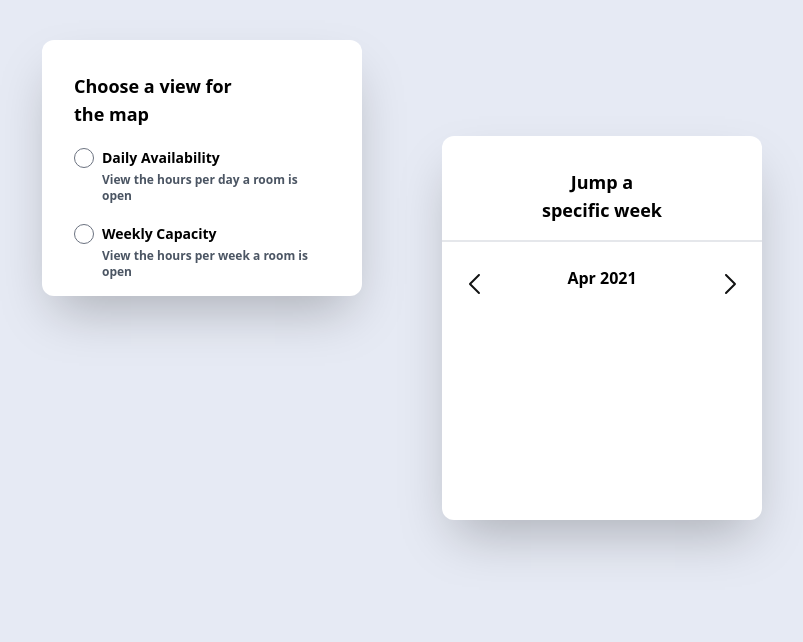
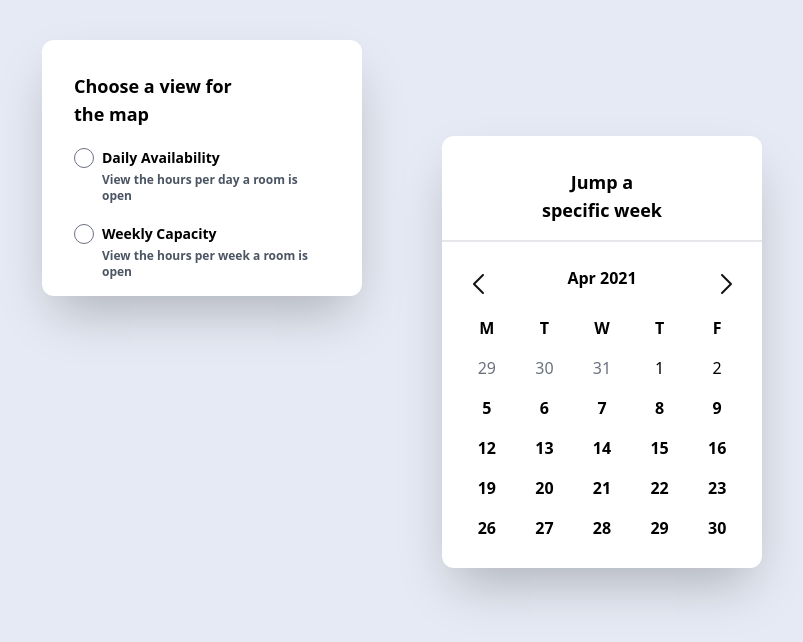
Before and after one commit to nasir-001/100-components, a Vue app: page /layout25 in a window 1280 px wide. Shown: the top 642 px of the page, without its empty margins (238-1041 px from the left). Built offline with nearby package versions, Linux system fonts and the light colour scheme; the HTML template or start-up script is replaced by a standard one.

Commit message:
finish the second card

```diff
--- a/src/views/Layout25.vue
+++ b/src/views/Layout25.vue
@@ -28,12 +28,12 @@
           </div>
         </div>
       </div>
-      <div class="bg-white w-80 h-96 mt-24 mx-10 rounded-xl shadow-2xl">
+      <div class="bg-white w-80 h-108 mt-24 mx-10 rounded-xl shadow-2xl">
         <div class="pt-8 mx-24 font-semibold text-center text-lg">
           Jump a specific week
         </div>
         <div class="border border-gray-200 mt-4"></div>
-        <div class="flex justify-evenly mt-6 mx-4">
+        <div class="flex justify-evenly mt-6 mx-5">
           <div class="text-base font-semibold w-1/3">
             <svg class="w-8 h-8 fill-current font-bold mt-0.5 float-left" enable-background="new 0 0 32 32"  id="Слой_1" version="1.1" viewBox="0 0 32 32"  xml:space="preserve" xmlns="http://www.w3.org/2000/svg" xmlns:xlink="http://www.w3.org/1999/xlink"><path clip-rule="evenodd" d="M11.262,16.714l9.002,8.999  c0.395,0.394,1.035,0.394,1.431,0c0.395-0.394,0.395-1.034,0-1.428L13.407,16l8.287-8.285c0.395-0.394,0.395-1.034,0-1.429  c-0.395-0.394-1.036-0.394-1.431,0l-9.002,8.999C10.872,15.675,10.872,16.325,11.262,16.714z" fill="#121313" fill-rule="evenodd" id="Chevron_Right"/></svg>
           </div>
@@ -42,6 +42,108 @@
           </div>
           <div class="text-base font-semibold w-1/3">
             <svg class="w-8 h-8 fill-current font-bold mt-0.5 float-right" enable-background="new 0 0 32 32"  id="Слой_1" version="1.1" viewBox="0 0 32 32"  xml:space="preserve" xmlns="http://www.w3.org/2000/svg" xmlns:xlink="http://www.w3.org/1999/xlink"><path clip-rule="evenodd" d="M21.698,15.286l-9.002-8.999  c-0.395-0.394-1.035-0.394-1.431,0c-0.395,0.394-0.395,1.034,0,1.428L19.553,16l-8.287,8.285c-0.395,0.394-0.395,1.034,0,1.429  c0.395,0.394,1.036,0.394,1.431,0l9.002-8.999C22.088,16.325,22.088,15.675,21.698,15.286z" fill="#121313" fill-rule="evenodd" id="Chevron_Right"/></svg>
+          </div>
+        </div>
+        <div class="flex justify-evenly text-center mt-4 mx-4">
+          <div class="w-1/5 text-base font-semibold">
+            M
+          </div>
+          <div class="w-1/5 text-base font-semibold">
+            T
+          </div>
+          <div class="w-1/5 text-base font-semibold">
+            W
+          </div>
+          <div class="w-1/5 text-base font-semibold">
+            T
+          </div>
+          <div class="w-1/5 text-base font-semibold">
+            F
+          </div>
+        </div>
+        <div class="flex justify-evenly text-center mt-4 mx-4">
+          <div class="w-1/5 text-base text-gray-500">
+            29
+          </div>
+          <div class="w-1/5 text-base text-gray-500">
+            30
+          </div>
+          <div class="w-1/5 text-base text-gray-500">
+            31
+          </div>
+          <div class="w-1/5 text-base">
+            1
+          </div>
+          <div class="w-1/5 text-base">
+            2
+          </div>
+        </div>
+        <div class="flex justify-evenly text-center mt-4 mx-4">
+          <div class="w-1/5 text-base font-semibold">
+            5
+          </div>
+          <div class="w-1/5 text-base font-semibold">
+            6
+          </div>
+          <div class="w-1/5 text-base font-semibold">
+            7
+          </div>
+          <div class="w-1/5 text-base font-semibold">
+            8
+          </div>
+          <div class="w-1/5 text-base font-semibold">
+            9
+          </div>
+        </div>
+        <div class="flex justify-evenly text-center mt-4 mx-4">
+          <div class="w-1/5 text-base font-semibold">
+            12
+          </div>
+          <div class="w-1/5 text-base font-semibold">
+            13
+          </div>
+          <div class="w-1/5 text-base font-semibold">
+            14
+          </div>
+          <div class="w-1/5 text-base font-semibold">
+            15
+          </div>
+          <div class="w-1/5 text-base font-semibold">
+            16
+          </div>
+        </div>
+        <div class="flex justify-evenly text-center mt-4 mx-4">
+          <div class="w-1/5 text-base font-semibold">
+            19
+          </div>
+          <div class="w-1/5 text-base font-semibold">
+            20
+          </div>
+          <div class="w-1/5 text-base font-semibold">
+            21
+          </div>
+          <div class="w-1/5 text-base font-semibold">
+            22
+          </div>
+          <div class="w-1/5 text-base font-semibold">
+            23
+          </div>
+        </div>
+        <div class="flex justify-evenly text-center mt-4 mx-4">
+          <div class="w-1/5 text-base font-semibold">
+            26
+          </div>
+          <div class="w-1/5 text-base font-semibold">
+            27
+          </div>
+          <div class="w-1/5 text-base font-semibold">
+            28
+          </div>
+          <div class="w-1/5 text-base font-semibold">
+            29
+          </div>
+          <div class="w-1/5 text-base font-semibold">
+            30
           </div>
         </div>
       </div>
```
